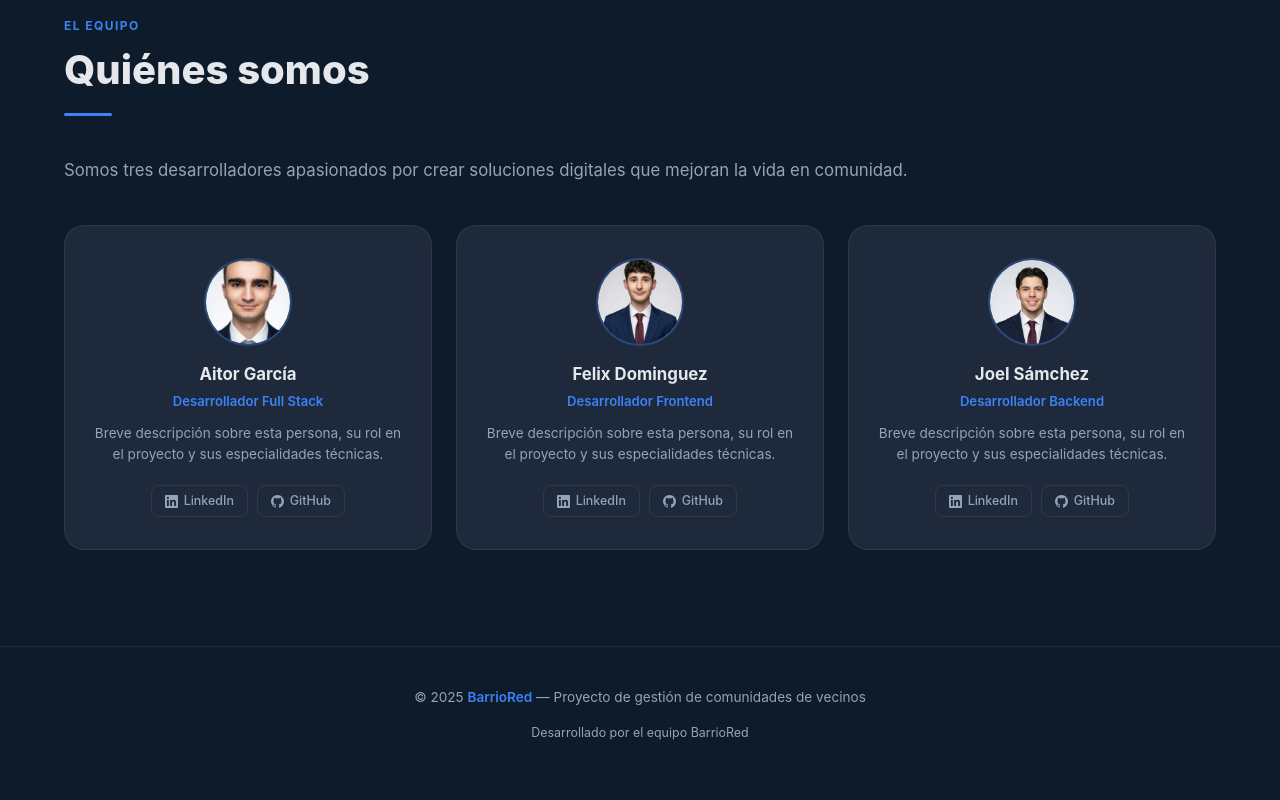
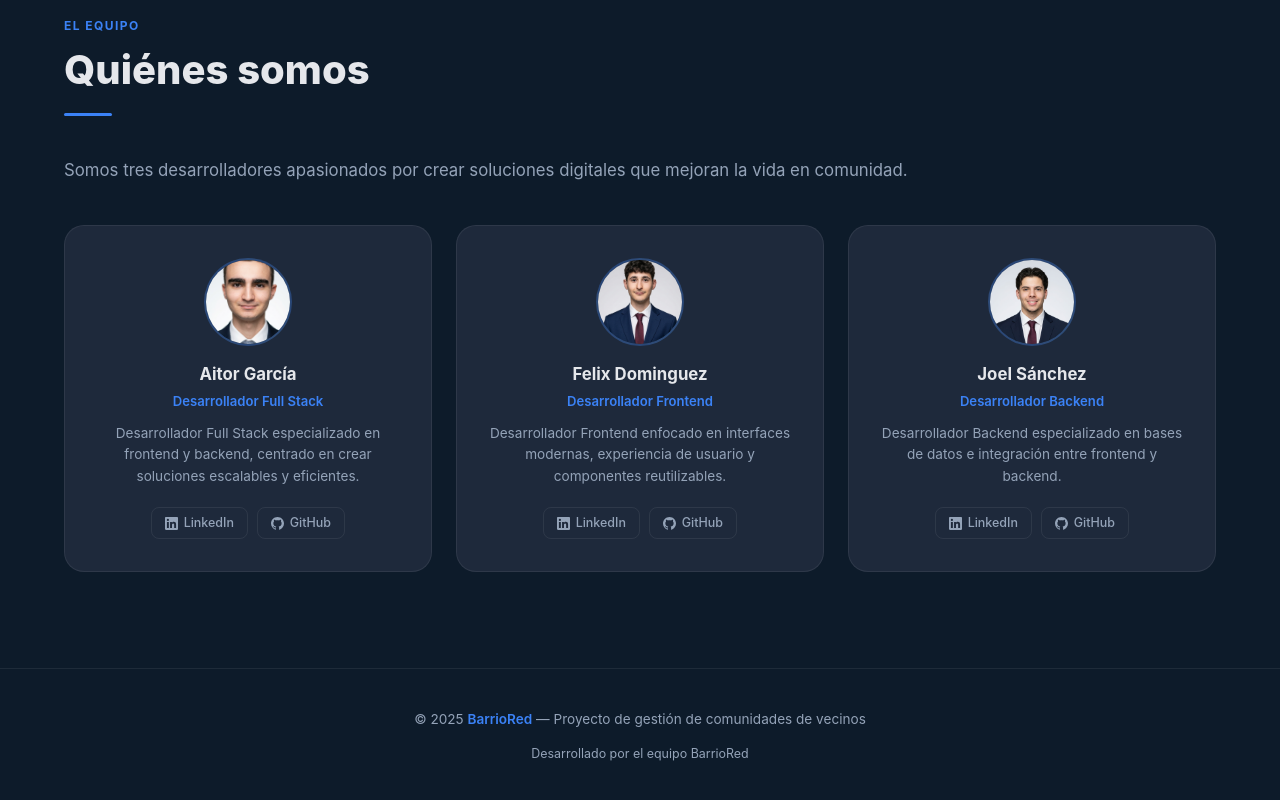
Before and after one commit to Aitor1945/TFG, a React (Vite) app: page /inicio in a window 1280 px wide. Shown: the part 2588-3388 px from the top of the page. Built offline with nearby package versions, Linux system fonts and the light colour scheme.

Commit message:
landing page

```diff
--- a/package.json
+++ b/package.json
@@ -10,7 +10,7 @@
     "preview": "vite preview"
   },
   "dependencies": {
-    "@supabase/supabase-js": "^2.104.0",
+    "@supabase/supabase-js": "^2.104.1",
     "react": "^19.2.0",
     "react-dom": "^19.2.0",
     "react-router-dom": "^7.13.0"
--- a/src/components/pages/LandingPage/LandingPage.jsx
+++ b/src/components/pages/LandingPage/LandingPage.jsx
@@ -32,7 +32,7 @@ const team = [
     initial: "A",
     name: "Aitor García",
     role: "Desarrollador Full Stack",
-    bio: "Breve descripción sobre esta persona, su rol en el proyecto y sus especialidades técnicas.",
+    bio: "Desarrollador Full Stack especializado en frontend y backend, centrado en crear soluciones escalables y eficientes.",
     linkedin: "#",
     github: "#",
     photo: aitorFoto,
@@ -41,18 +41,18 @@ const team = [
     initial: "B",
     name: "Felix Dominguez",
     role: "Desarrollador Frontend",
-    bio: "Breve descripción sobre esta persona, su rol en el proyecto y sus especialidades técnicas.",
+    bio: "Desarrollador Frontend enfocado en interfaces modernas, experiencia de usuario y componentes reutilizables.",
     linkedin: "#",
     github: "#",
     photo: felixFoto,
   },
   {
     initial: "C",
-    name: "Joel Sámchez",
+    name: "Joel Sánchez",
     role: "Desarrollador Backend",
-    bio: "Breve descripción sobre esta persona, su rol en el proyecto y sus especialidades técnicas.",
+    bio: "Desarrollador Backend especializado en bases de datos e integración entre frontend y backend.",
     linkedin: "#",
-    github: "#",
+    github: "https://github.com/Joeel06",
     photo: joelFoto,
   },
 ];
@@ -166,7 +166,7 @@ export default function LandingPage() {
 
           <div className="proyecto-footer-row">
             <a
-              href="https://github.com"
+              href="https://github.com/Aitor1945/TFG"
               target="_blank"
               rel="noopener noreferrer"
               className="btn-github"
```
Also changed, not shown: 1 other file (tests, documents, lock files or other folders).
